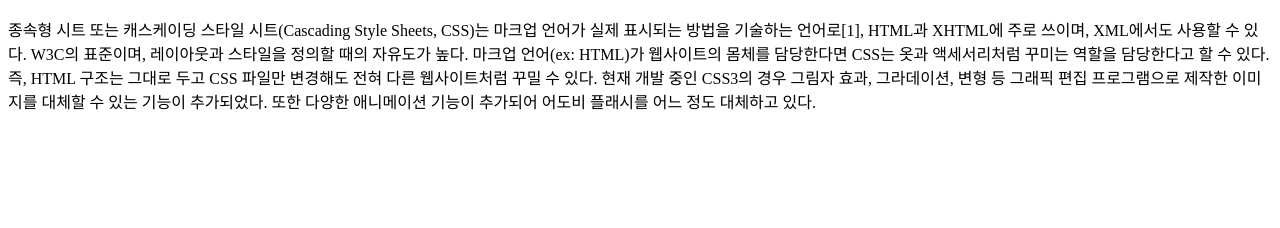
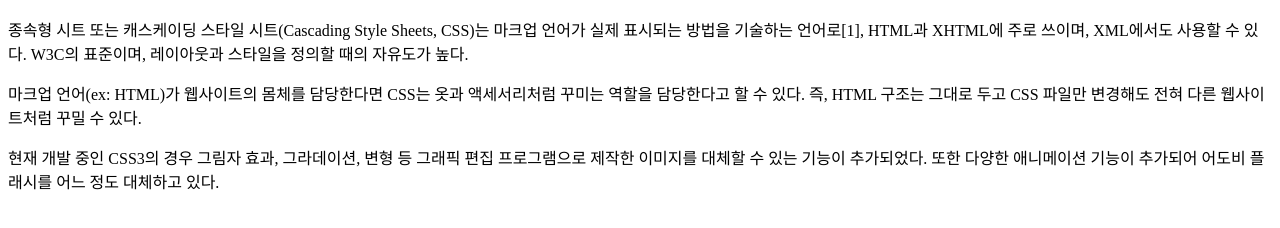
Before and after one commit to seong-yeol02/web1, a plain HTML site: page 2.html in a window 1280 px wide. Shown: the part 184-412 px from the top of the page. Drawn offline with Linux system fonts and the light colour scheme; a script that the page names is missing.

```diff
--- a/2.html
+++ b/2.html
@@ -16,11 +16,14 @@
 
     <h2>CSS</h2>
     <p>
-      종속형 시트 또는 캐스케이딩 스타일 시트(Cascading Style Sheets, CSS)는 마크업 언어가 실제 표시되는 방법을 기술하는 언어로[1], HTML과 XHTML에 주로 쓰이며, XML에서도 사용할 수 있다. W3C의 표준이며, 레이아웃과 스타일을 정의할 때의 자유도가 높다.
-
-마크업 언어(ex: HTML)가 웹사이트의 몸체를 담당한다면 CSS는 옷과 액세서리처럼 꾸미는 역할을 담당한다고 할 수 있다. 즉, HTML 구조는 그대로 두고 CSS 파일만 변경해도 전혀 다른 웹사이트처럼 꾸밀 수 있다.
-
-현재 개발 중인 CSS3의 경우 그림자 효과, 그라데이션, 변형 등 그래픽 편집 프로그램으로 제작한 이미지를 대체할 수 있는 기능이 추가되었다. 또한 다양한 애니메이션 기능이 추가되어 어도비 플래시를 어느 정도 대체하고 있다.
+       종속형 시트 또는 캐스케이딩 스타일 시트(Cascading Style Sheets, CSS)는 마크업 언어가 실제 표시되는 방법을 기술하는 언어로[1], HTML과 XHTML에 주로 쓰이며,
+       XML에서도 사용할 수 있다. W3C의 표준이며, 레이아웃과 스타일을 정의할 때의 자유도가 높다.
+    </p>
+    <p>
+       마크업 언어(ex: HTML)가 웹사이트의 몸체를 담당한다면 CSS는 옷과 액세서리처럼 꾸미는 역할을 담당한다고 할 수 있다. 즉, HTML 구조는 그대로 두고 CSS 파일만 변경해도 전혀 다른 웹사이트처럼 꾸밀 수 있다.
+    </p>
+    <p>
+ 현재 개발 중인 CSS3의 경우 그림자 효과, 그라데이션, 변형 등 그래픽 편집 프로그램으로 제작한 이미지를 대체할 수 있는 기능이 추가되었다. 또한 다양한 애니메이션 기능이 추가되어 어도비 플래시를 어느 정도 대체하고 있다.
     </p>
 
     <div id="disqus_thread"></div>
```
